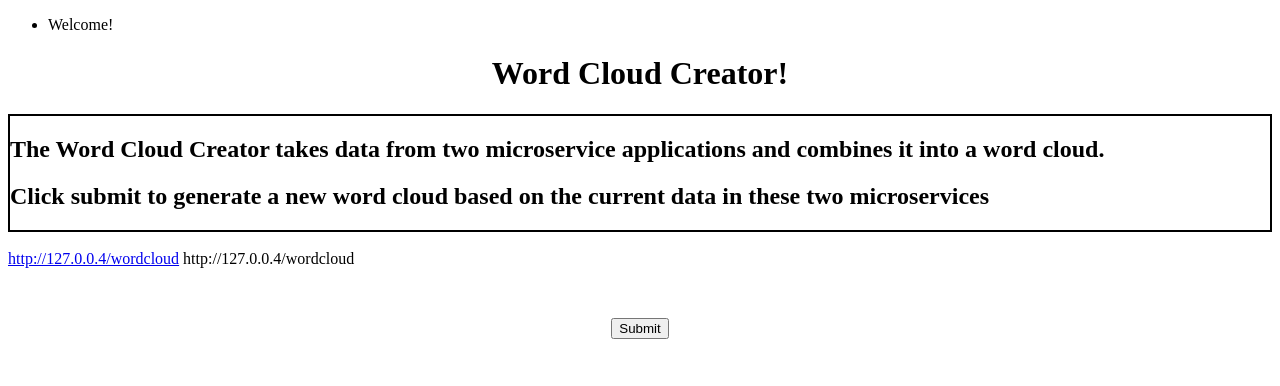
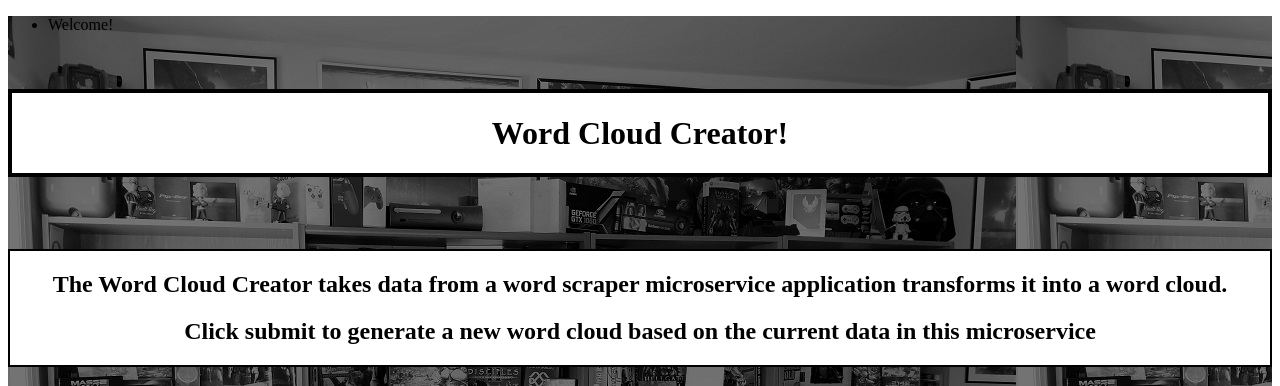
Before and after one commit to mckerracher/340_Website, a Flask app: page /wordcloud in a window 1280 px wide. Shown: the top 386 px of the page. Run offline with Flask 2, Linux system fonts and the light colour scheme.

Commit message:
Updated with HTML and picture changes- tested and works locally

```diff
--- a/Database/db_connector.py
+++ b/Database/db_connector.py
@@ -8,6 +8,16 @@ u = os.environ.get('DB_USER')
 pw = os.environ.get('DB_PW')
 dbase = "heroku_27223dfa0403044"
 
+"""
+#for running locally
+#u = "be5765a97239e1"
+#pw = "6d4a5cc8"
+# local running
+h = "us-cdbr-east-03.cleardb.com"
+u = "be5765a97239e1"
+pw = "6d4a5cc8"
+dbase = "heroku_27223dfa0403044"
+"""
 
 def connect_to_database(host=h, user=u, passwd=pw, datab=dbase):
     """This function provides a connection to the database."""
--- a/app.py
+++ b/app.py
@@ -1279,13 +1279,88 @@ def wordcloud2():
 # this is the only word cloud get method that works
 @app.route('/wordcloud66', methods=['POST', 'GET'])
 def wordcloudGet66():
+    #need to update the code below to something along the lines of the web address access
+    #perhaps something of "did beavis work"
     try:
-        f = open('static/wordCloud.png')
-        f.close()
+        #f = open('game.json')
+        #f.close()
+        #webbrowser.open('https://1drv.ms/u/s!AlvZSaPdNhyBtYwpp3k3WhJxctY2qw?e=DETmKW')
+        #requests.get('https://pastebin.com/raw/W2ez0StJ')
+        requests.get('http://valchin.com/sendjson2021')
+    #when error happens then flashing this error will be helpful
     except IOError:
-        print('File is not accessible - please run wordcloud at /wordcloud')
-        flash('File is not accessible - please run wordcloud at /wordcloud')
-        return ('File is not accessible - please run wordcloud at /wordcloud')
+        print('File is not accessible')
+        flash('Files not found or readable. One or more required scraper files (game.json as example) not available - please fix')
+        return render_template('wordcloud.html')
+    print('File is accessible')
+    flash('You created a word cloud')
+    #Need to update this to the proper web address for the word cloud
+    #beavis = requests.get('http://127.0.0.4/wordcloud')
+
+    #beavis = requests.get('https://pastebin.com/raw/W2ez0StJ')
+
+    beavis = requests.get('http://valchin.com/sendjson2021')
+
+    print("out of beavis")
+    #Discovered this after way too long - this forces the text out of beavis and into
+    #a format that the cloud generator can run
+    file_content = beavis.text
+    # literally exists out of total paranoia - shows the text
+    print(file_content)
+    print('out of file_content')
+    print("FileContent")
+    #this section generates the word cloud
+    wordcloud = WordCloud(
+        stopwords=STOPWORDS,
+        background_color='white',
+        width=1200,
+        height=1000,
+        color_func=random_color_func
+    ).generate(file_content)
+    plt.imshow(wordcloud)
+    plt.axis('off')
+    # plt.show()
+    # saves picture file to picture format
+    plt.savefig('static/wordCloud.png')
+    print("wordCloud.png created")
+
+    file_content = open("static/wordCloud.png", 'rb')
+
+    with open('static/wordCloud.png', 'rb') as image_file:
+        print('file_content')
+        encoded_string = base64.b64encode(image_file.read())
+
+        print('file content created')
+
+        print('checking if file can be written')
+        #image decoding from recent encoding - this is to prove that
+        #encoded string will actually return back to the original picture
+        newImage = Image.open(BytesIO(base64.b64decode(encoded_string)))
+        print('decode workie?')
+
+        print("test")
+        #image is successfully printed to static folder proving that data can be decoded
+        newImage.save('static/noob.png', 'PNG')
+        print('possible print')
+
+        return (encoded_string)
+
+# Created a wordcloudGet67 as a copy of wordcloudGet66
+# Rational: team requested that /wordcloud66 execute the command from wordcloud2 first so they did not have to
+# hit the submit button
+@app.route('/wordcloud67', methods=['POST', 'GET'])
+def wordcloudGet67():
+    try:
+        #f = open('game.json')
+        #webbrowser.get('http://127.0.0.4/wordcloud')
+        #requests.get('http://127.0.0.4/wordcloud')
+        requests.get('http://valchin.com/sendjson2021')
+        #f.close()
+    #when error happens then flashing this error will be helpful
+    except IOError:
+        print('File is not accessible')
+        flash('picture file not found')
+        return ('File is not accessible')
     print('pre file content opening of word cloud')
     file_content = open("static/wordCloud.png", 'rb')
     with open('static/wordCloud.png', 'rb') as image_file:
--- a/templates/layout2.html
+++ b/templates/layout2.html
@@ -1,4 +1,5 @@
 <!doctype html>
+<header class="intro-header" style="background-image: url('static/GameRoom.jpg')">
 <title>My Application</title>
 {% with messages = get_flashed_messages() %}
   {% if messages %}
--- a/templates/wordcloud.html
+++ b/templates/wordcloud.html
@@ -9,51 +9,43 @@ https://help.pythonanywhere.com/pages/StaticFiles/
 
 {% extends "layout2.html" %}
     {% block body %}
+<body>
+    <br>
+    <div style = "text-align: center">
+        <h1>
+            <strong>
 
-<!-------------------
-<!DOCTYPE html>
-<html lang="en-US"></html>
-<html lang="en">
-------->
-<body>
-    <div style = "text-align: center">
+            </strong>
+        </h1>
+    </div>
+    <div style= "text-align: center; border: 4px solid; background-color: white">
+    <title>Word Cloud Creator</title>
         <h1>
             <strong>
                 Word Cloud Creator!
             </strong>
         </h1>
     </div>
-
-    <div style= "text-align: center; boarder: 4px solid">
-    <title>Word Cloud Creator</title>
-    </div>
-    <div style= "border: 2px solid">
-    <h2>The Word Cloud Creator takes data from two microservice applications and combines it into a word cloud.</h2>
-    <h2>Click submit to generate a new word cloud based on the current data in these two microservices</h2>
+    <br>
+    <br>
+    <br>
+    <br>
+    <div style= "text-align: center; border: 2px solid; background-color: white">
+        <h2>The Word Cloud Creator takes data from a word scraper microservice application transforms it into a word cloud.</h2>
+        <h2>Click submit to generate a new word cloud based on the current data in this microservice</h2>
     </div>
     <br>
 
-
-    <a href = http://127.0.0.4/wordcloud>http://127.0.0.4/wordcloud</a> http://127.0.0.4/wordcloud
+    <br>
 
 
-    <br>
-    <!-----------------------
-    <h3>Please use Ctrl+F5 to force reload of page - I am learning how to make flask do this for future iterations</h3>
-    <script type="text/javascript" src="https://ajax.googleapis.com/ajax/libs/jquery/2.1.3/jquery.min.js"> </script>
-    <script type="text/javascript"> $(function() { $("#mybutton").click(function (event) { $.getJSON('/SomeFunction', { },
-    function(data) { }); return false; }); }); </script>
-    <div style= "text-align: center">
-
-    <input type="button" id="mybutton" value="Submit"><p>Do you want to <a href="{{ url_for('wordcloud2') }}">log in?</a>
-   ------------>
   <form method=post>
     <dl>
         <br>
 
     </dl>
         <div style= "text-align: center">
-        <p><a href="{{ url_for('wordcloud2') }}"><input type="button" id="mybutton2" value="Submit" onclick="{{ url_for('wordcloud2') }}"></a></p>
+        <p><a href="{{ url_for('wordcloud2') }}"><input type="button" id="mybutton2" style= "font-size: 40px; height: 100px; width: 200px" value="Submit" onclick="{{ url_for('wordcloud2') }}"></a></p>
         <br>
         </div>
 
@@ -64,7 +56,18 @@ https://help.pythonanywhere.com/pages/StaticFiles/
     <br>
     <br>
     <div style= "text-align: center">
-    <img src="\static\wordCloud.png">
+        <img src="\static\wordCloud.png?v=<?php echo Date("Y.m.d.G.i.s")?>">
+        <br>
+
+
+        <!----------
+        <img loading="lazy" src="\static\wordCloud.png?dummy=331716362" alt="Lazy loaded image" />
+        <img loading="lazy" scr="\static\wordCloud.png?xxx=5123419" alt = "lazy" />
+        <iframe src="\static\wordCloud.png?xxx=5123419" loading="lazy"></iframe>
+
+        Following is old image format
+                <img src="\static\wordCloud.png?xxx=5123419">
+        -------->
     </div>
 
 </body>
```
Also changed, not shown: templates/wordcloud2.html (+31 -35 lines), static/GameRoom.jpg (added).
